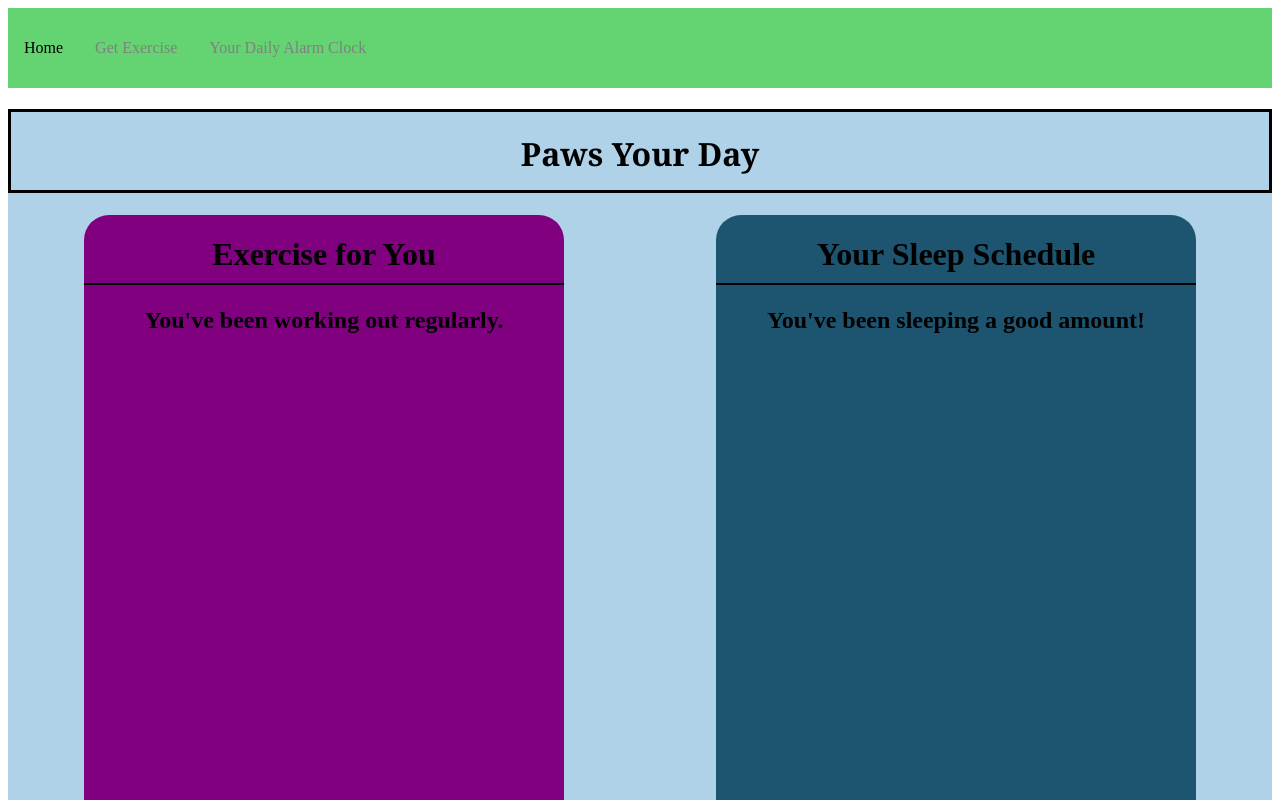
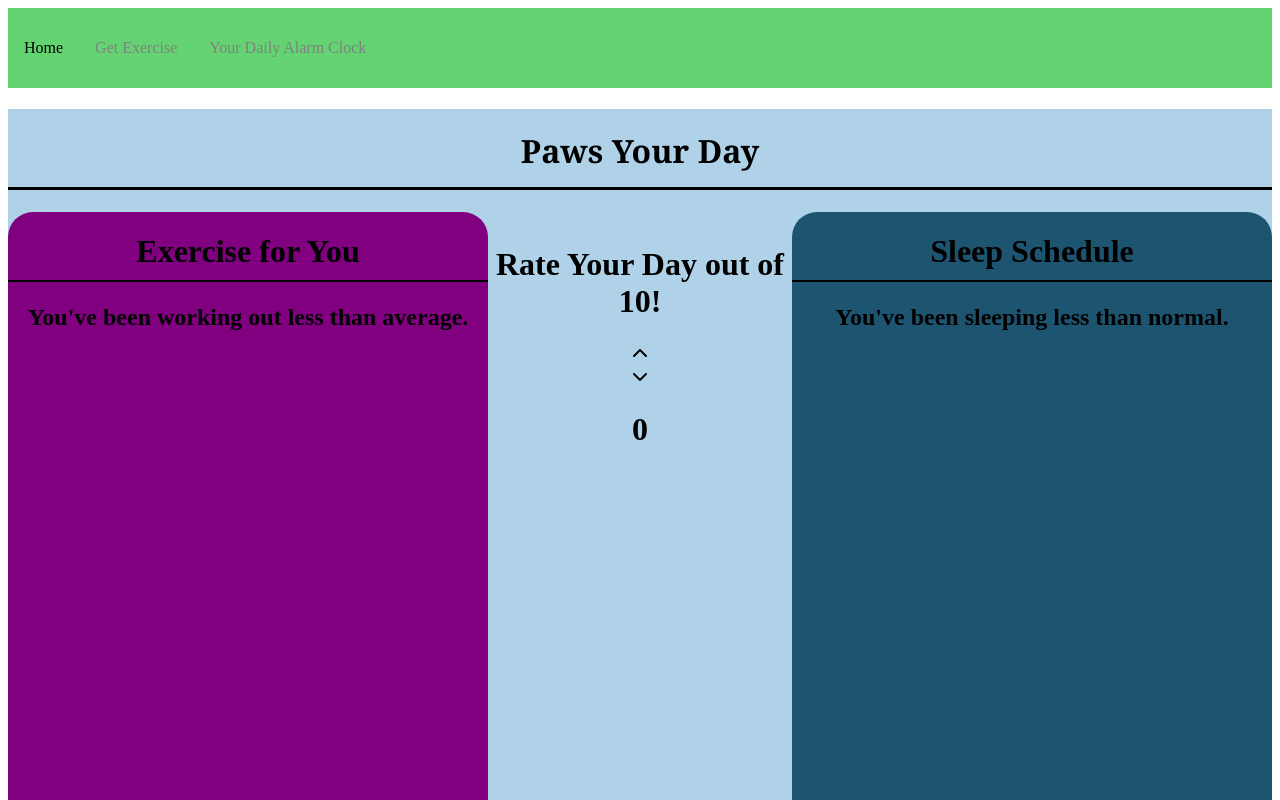
Before and after one commit to bquach1/geaux-hack, a React (Create React App) app in the folder pawsyourday/: page /landing in a window 1280 px wide. Shown: the top 800 px of the page. Built offline with nearby package versions, Linux system fonts and the light colour scheme.

Commit message:
Add day rating functionality and renders for exercise/sleep

```diff
--- a/pawsyourday/package.json
+++ b/pawsyourday/package.json
@@ -8,7 +8,9 @@
     "@testing-library/user-event": "^13.5.0",
     "react": "^18.2.0",
     "react-dom": "^18.2.0",
+    "react-feather": "^2.0.10",
     "react-hash-router": "^0.2.0",
+    "react-icons": "^4.4.0",
     "react-router-dom": "^6.4.1",
     "react-scripts": "5.0.1",
     "react-slider": "^2.0.4",
--- a/pawsyourday/src/App.css
+++ b/pawsyourday/src/App.css
@@ -20,6 +20,9 @@
 .title {
   padding: 15px;
   border-style: solid;
+  border-top:0px;
+  border-left:0px;
+  border-right:0px;
 }
 
 .subtitle {
--- a/pawsyourday/src/components/css/landing.css
+++ b/pawsyourday/src/components/css/landing.css
@@ -24,6 +24,13 @@
 .title {
     padding-top:20px;
     font-family: Georgia, 'Times New Roman', Times, serif;
+}
+
+.rate-bar {
+    display: flex;
+    flex-direction: column;
+    margin-top: 1%;
+    align-items: center;
 }
 
 /* slider */
--- a/pawsyourday/src/screens/landing.js
+++ b/pawsyourday/src/screens/landing.js
@@ -1,11 +1,14 @@
-import React from 'react';
+import React, { useState, useEffect } from 'react';
 import ReactSlider from 'react-slider';
 import Slider from '../components/sliders/slider';
+import { ChevronUp, ChevronDown } from 'react-feather';
 
 var exerciseVal = 5;
 var sleepVal = 10;
 
 const Landing = () => {
+  const [dayVal, setDayVal] = useState(0);
+
   return (
     <div class="wrapper">
       <h1 class="title">Paws Your Day</h1>
@@ -14,13 +17,20 @@ const Landing = () => {
         <div class="exercise-section">
             <h1 class="subtitle">Exercise for You</h1>
                 <div>
-                    {(exerciseVal >= 5 && exerciseVal < 8) && <h2>You've been working out regularly.</h2>}
-                    {exerciseVal < 5 && <h2>You've been working out less than average.</h2>}
-                    {exerciseVal >= 8 && <h2>You've been super active!</h2>}
+                    {(dayVal >= 5 && dayVal < 8) && <h2>You've been working out regularly.</h2>}
+                    {dayVal < 5 && <h2>You've been working out less than average.</h2>}
+                    {dayVal >= 8 && <h2>You've been super active!</h2>}
                 </div>
                 {/* <div class="slider">
                     <Slider />
                 </div> */}
+        </div>
+
+        <div class="rate-bar">
+            <h1>Rate Your Day out of 10!</h1>
+            <ChevronUp onClick={() => (dayVal >= 10) ? setDayVal(10) : setDayVal(dayVal + 1)}/>
+            <ChevronDown onClick={() => (dayVal <= 0) ? setDayVal(0) : setDayVal(dayVal - 1)}/>
+            <h1>{dayVal}</h1>
         </div>
 
         <div class="general-section">
@@ -28,11 +38,11 @@ const Landing = () => {
         </div>
 
         <div class="sleep-section">
-            <h1 class="subtitle">Your Sleep Schedule</h1>
+            <h1 class="subtitle">Sleep Schedule</h1>
                 <div>
-                    {(sleepVal < 5) && <h2>You've been sleeping less than normal.</h2>}
-                    {(sleepVal >= 5 && sleepVal < 7) && <h2>You've been sleeping okay.</h2>}
-                    {sleepVal >= 7 && <h2>You've been sleeping a good amount!</h2>}
+                    {(dayVal < 5) && <h2>You've been sleeping less than normal.</h2>}
+                    {(dayVal >= 5 && dayVal < 7) && <h2>You've been sleeping okay.</h2>}
+                    {dayVal >= 7 && <h2>You've been sleeping a good amount!</h2>}
                 </div>
         </div>
 
```
Also changed, not shown: 1 other file (tests, documents, lock files or other folders).
